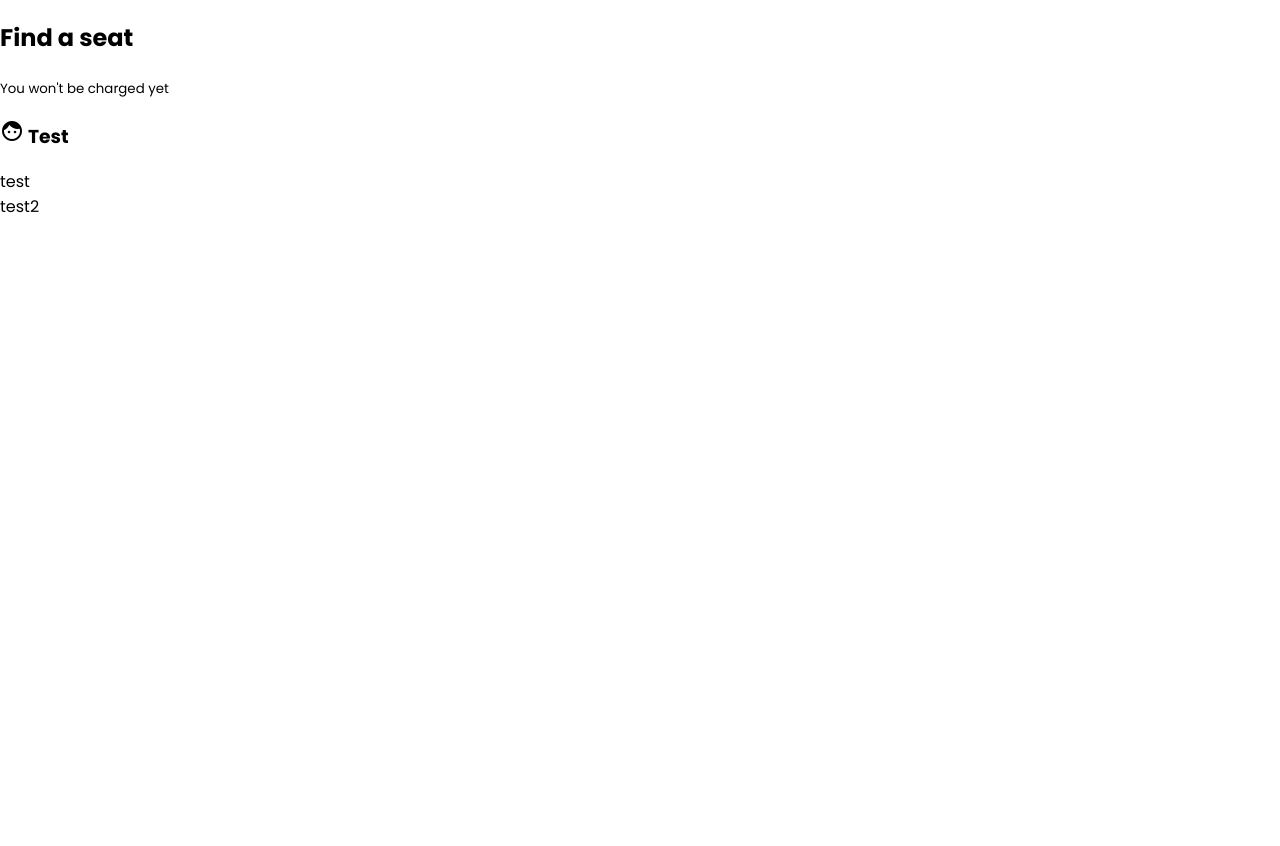
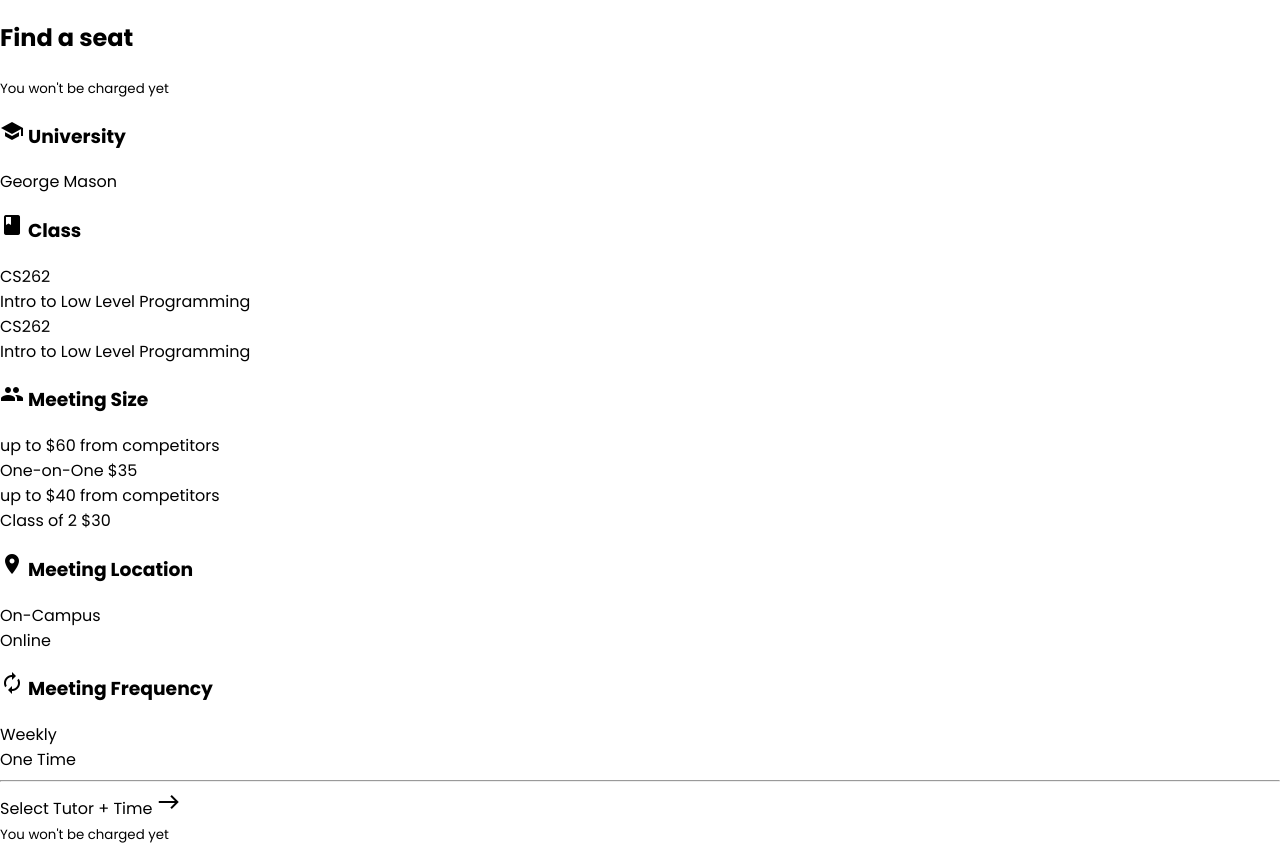
Before and after one commit to dgramop/passcs-frontend, a React (Create React App) app: page / in a window 1280 px wide. Before the commit the page ends 800 px from the top, so only its background shows below. Built offline with nearby package versions, Linux system fonts and the light colour scheme.

Commit message:
first page markup

```diff
--- a/src/ReservationFrom.jsx
+++ b/src/ReservationFrom.jsx
@@ -5,6 +5,7 @@
  * @param {Boolean} props.selected If this button is selected
  * @param {Boolean} props.disabled If the button should be disabled
  * @param {String} props.subtext Optional subtext to display above button
+ * @param {String} props.modifier Message associated with this choice (like a consequence)
  * @param {ReactChildren} props.children The text on the face of the button
  */
 function SelectorOption(props) {
@@ -14,7 +15,7 @@
 				}}>
 						<div className="choose__subtext">{props.subtext}</div>
 						<div className={"choose__button "+(props.disabled ? "choose__button--disabled " : "")+(props.selected ? "choose__button--selected ": "")}>
-								{props.children}
+								<div className="choose__button__left">{props.children}</div> <div className="choose__button__right">{props.modifier}</div>
 						</div>
 				</div>
 		)
@@ -25,6 +26,7 @@
  * @param {String} props.title The title of this selector
  * @param {String} props.icon The material icon for the title of this selector, spelled out (i.e. "class")
  * @param {String} props.initialValue The initial value to assign
+ * @param {Boolean} props.longer For full length layout
  * @param {Array} props.options List of options with props passed to SelectorOption
  */
 function Selector(props) {
@@ -35,8 +37,8 @@
 		return (
 				<div className={"selector"}>
 						<h3 className={"selector__title"}><span className="material-icons">{props.icon}</span> {props.title}</h3>
-						<div className={"selector__options"}>
-								{props.options.map((options) => (<SelectorOption onSelect={(value) => {setValue(value)}} selected={value===options.value} value={options.value} key={options.value}>
+						<div className={"selector__options "+(props.longer ? "selector__options--longer" : "")}>
+								{props.options.map((options) => (<SelectorOption onSelect={(value) => {setValue(value)}} {...options} selected={value===options.value} key={options.value}>
 										{options.text}
 								</SelectorOption>))}
 						</div>
@@ -51,8 +53,16 @@
 								<h2> Find a seat </h2>
 								<small> You won't be charged yet </small>
 						</div>
-						<Selector title="Test" icon="face" options={[{value: "test", text:"test"},{value: "test2", text:"test2"}]}>
-						</Selector>
+						<Selector title="University" icon="school" options={[{text: "George Mason", value: "GMU"}]} initialValue={"GMU"}> </Selector>
+						<Selector longer={true} title="Class" icon="class" options={[{value: "CS262", text:(<>CS262<br/>Intro to Low Level Programming</>)},{value: "CS262", text:(<>CS262<br/>Intro to Low Level Programming</>)}]}/>
+						<Selector title="Meeting Size" icon="people" options={[{text: "One-on-One $35", value: 1, subtext:"up to $60 from competitors"}, {text: "Class of 2 $30", value: 2, subtext:"up to $40 from competitors"}]} initialValue={1}/>
+						<Selector title="Meeting Location" icon="place" options={[{value: "in-person", text:"On-Campus"},{value: "online", text:"Online"}]} initialValue="in-person"/>
+						<Selector title="Meeting Frequency" icon="autorenew" options={[{value: "weekly", text:"Weekly"},{value: "onetime", text:"One Time"}]} initialValue="weekly"/>
+						<hr />
+						<div className="reservation_form__submission">
+								<div className="reservation_form__submission__primaryButton" role="button">Select Tutor + Time <span className="material-icons">east</span></div>
+								<small className="reservation_form__submission__subtext"> You won't be charged yet </small>
+						</div>
 				</div>
 		)
 }
```
